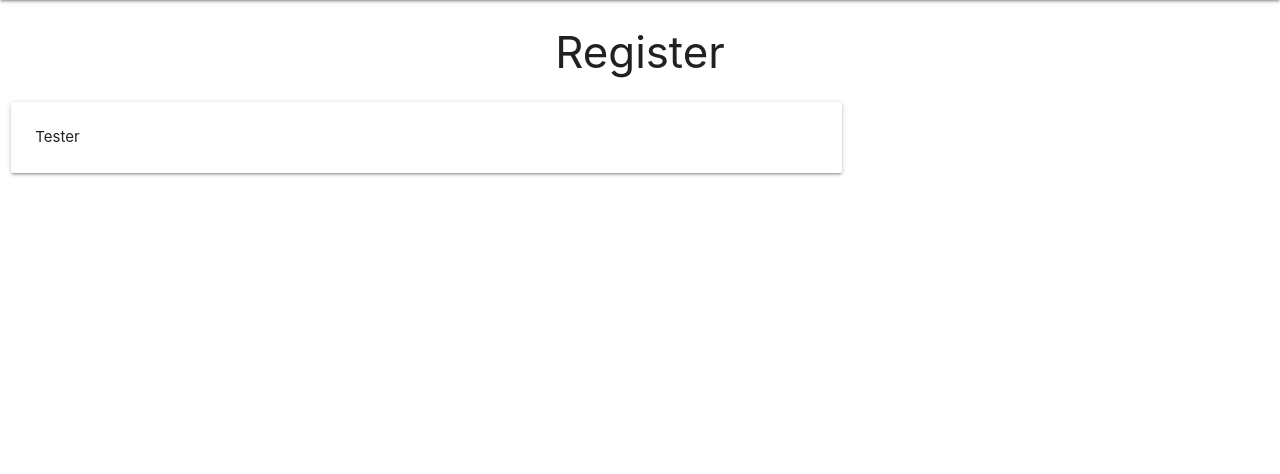
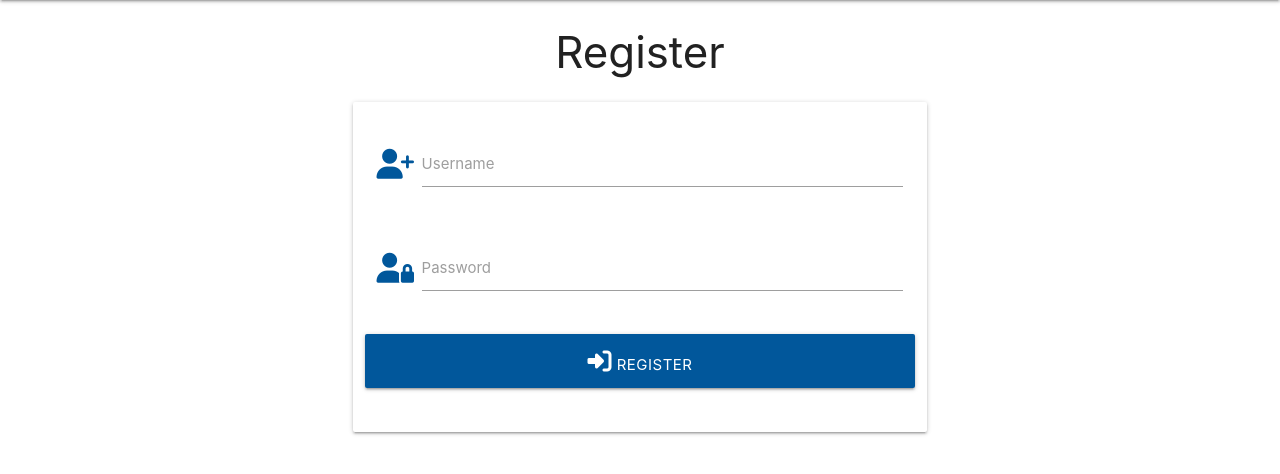
Before and after one commit to digimori/MongoDBMiniproject, a Flask app: page /register in a window 1280 px wide. Shown: the part 64-538 px from the top of the page. Run offline with Flask 2, Linux system fonts and the light colour scheme; some libraries are stand-ins or nearby versions.

Commit message:
Added alphanumetic, min-max lengths and required to password and username

```diff
--- a/app.py
+++ b/app.py
@@ -27,6 +27,24 @@ def get_tasks():
 
 @app.route("/register", methods=["GET", "POST"])
 def register():
+    if request.method == "POST":
+        # check if username already exists in db
+        existing_user = mongo.db.users.find_one(
+            {"username": request.form.get("username").lower()})
+
+        if existing_user:
+            flash("Username already exists")
+            return redirect(url_for("register"))
+
+        register = {
+            "username": request.form.get("username").lower(),
+            "password": generate_password_hash(request.form.get("password"))
+        }
+        mongo.db.users.insert_one(register)
+
+        # put the new user into 'session' cookie
+        session["user"] = request.form.get("username").lower()
+        flash("Registration Successful!")
     return render_template("register.html")
 
 
--- a/static/css/stylesheet.css
+++ b/static/css/stylesheet.css
@@ -1,3 +1,7 @@
 .text-shadow {
     text-shadow: 2px 2px 2px rgba(0, 0, 0, 0.5)
 }
+
+.flashes h4 {
+    line-height:3;
+}
--- a/templates/base.html
+++ b/templates/base.html
@@ -40,8 +40,24 @@
         <li><a href="{{ url_for('register') }}">Register</a></li>
 </ul>
 </header>
-    {% block content %}
-    {% endblock %}
+
+<section>
+  <!-- flash messages -->
+  {% with messages = get_flashed_messages() %}
+      {% if messages %}
+          {% for message in messages %}
+              <div class="row flashes">
+                  <h4 class="light-blue lighten-4 center-align">{{ message }}</h4>
+              </div>
+          {% endfor %}
+      {% endif %}
+  {% endwith %}
+</section>
+
+<main class="container">
+  {% block content %}
+  {% endblock %}
+</main>
 
 
     <script src="https://code.jquery.com/jquery-3.6.3.min.js" integrity="sha256-pvPw+upLPUjgMXY0G+8O0xUf+/Im1MZjXxxgOcBQBXU=" crossorigin="anonymous"></script>
--- a/templates/register.html
+++ b/templates/register.html
@@ -4,13 +4,28 @@
 <h3 class="center-align">Register</h3>
 
 <div class="row">
-    <form class="col s12 m8 offset-2">
-      <div class="card-panel">
-        <span class="">
-            Tester
-        </span>
-    </div>
-</form>
-  </div>
+    <form class="col s12 m8 offset-m2" method="POST" action="{{ url_for('register') }}">
+        <div class="card-panel">
+            <div class="row">
+                <div class="input-field col s12">
+                    <i class="fas fa-user-plus prefix light-blue-text text-darken-4"></i>
+                    <input id="username" name="username" type="text" minlength="5" maxlength="25" class="validate" required>
+                    <label for="username"> Username</label>
+                </div>
+            </div>
+            <div class="row">
+                <div class="input-field col s12">
+                    <i class="fas fa-user-lock prefix light-blue-text text-darken-4"></i>
+                    <input id="password" name="password" minlength="5" maxlength="15" pattern="^[a-zA-Z0-9]{5,15}$" type="password" class="validate" required>
+                    <label for="password"> Password</label>
+                </div>
+            </div>
+            <div class="row">
+                <button type="submit" class="col s12 btn-large light-blue darken-4 text-shadow">
+                    <i class="fas fa-sign-in-alt"></i> Register</button>
+            </div>
+        </div>
+    </form>
+</div>
 
 {% endblock %}
```
